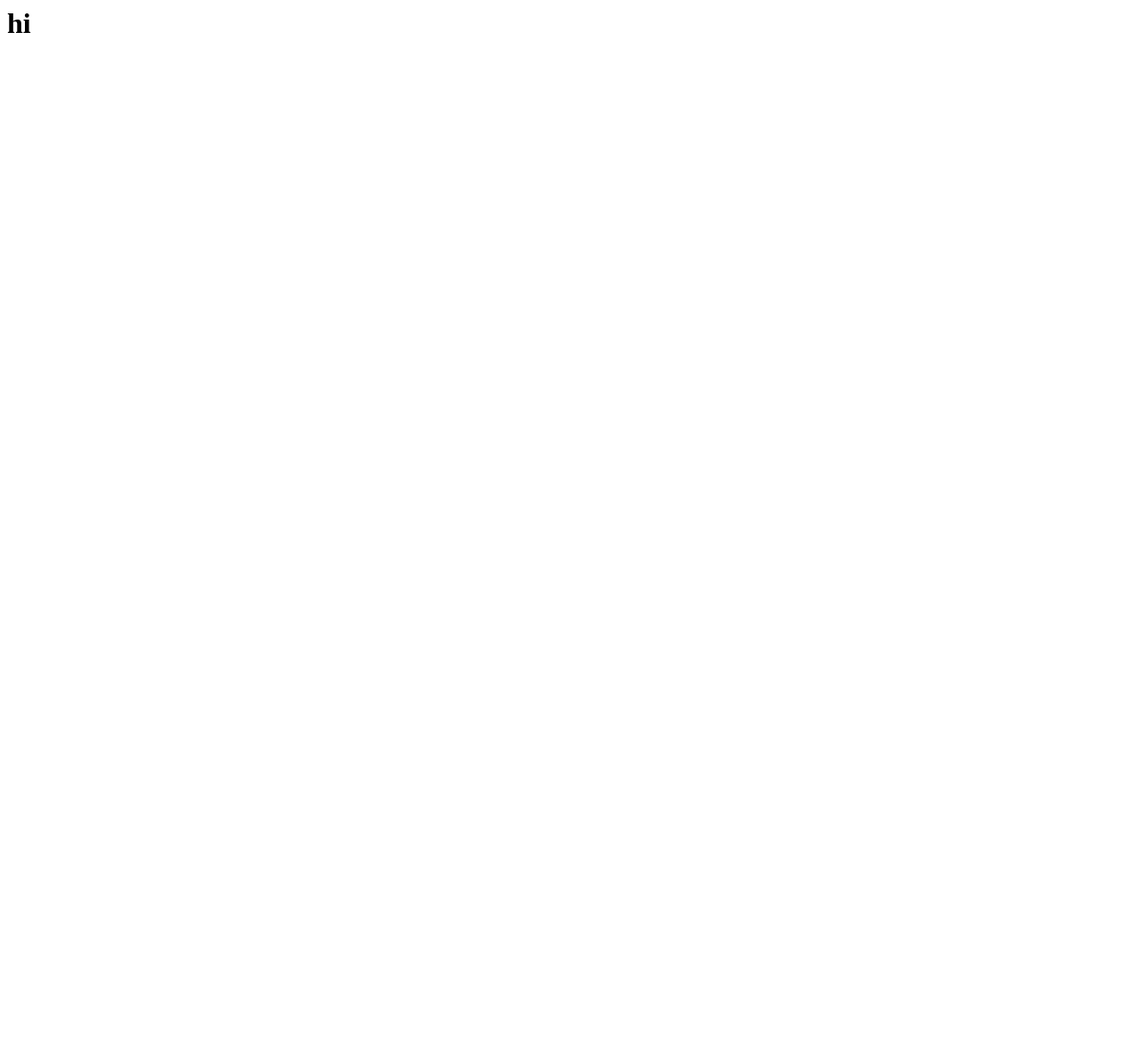
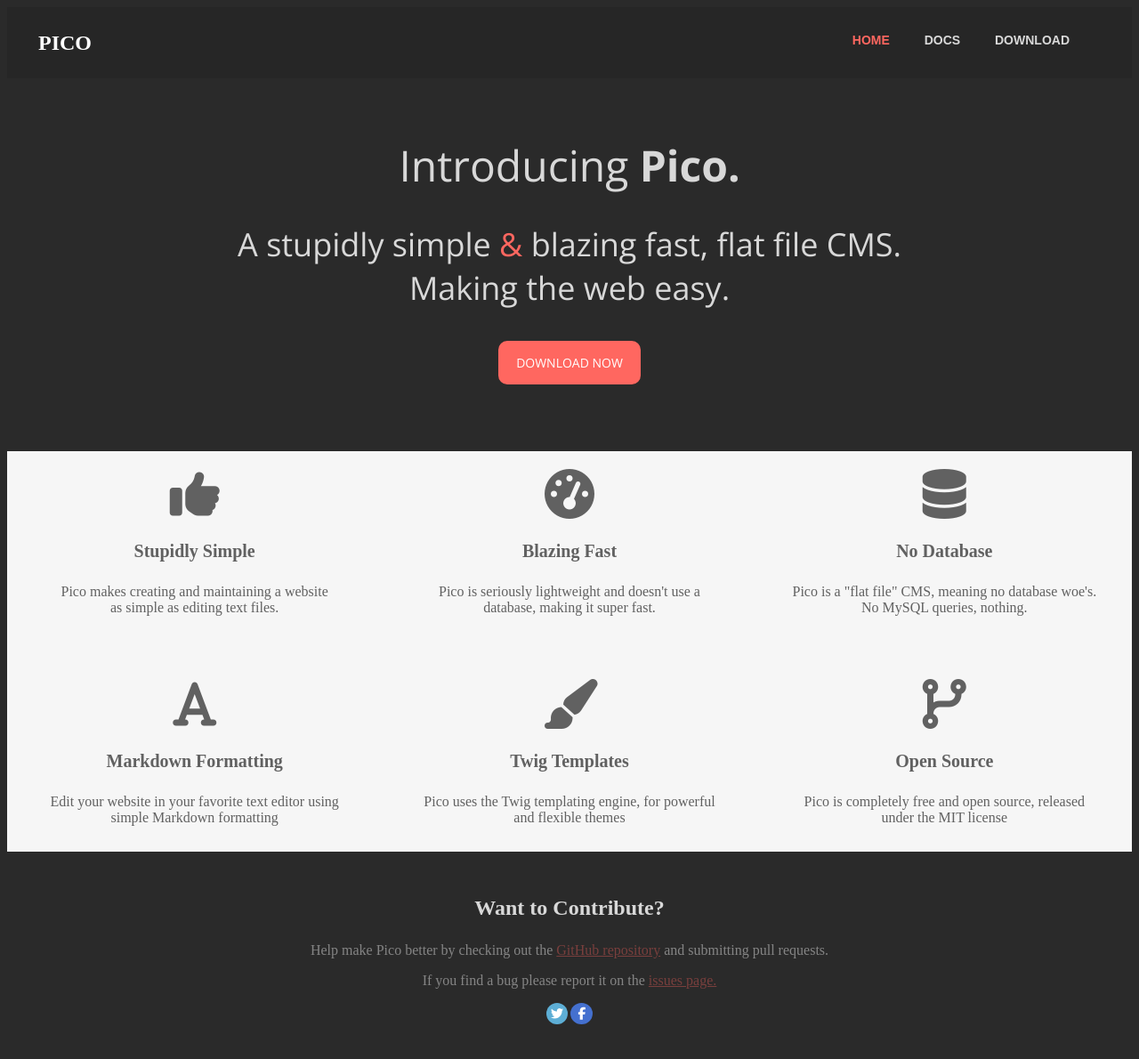
Before and after one commit to smontoro/pico, a plain HTML site: page index.html in a window 1280 px wide. Shown: the whole page at 89% size. Before the commit the page ends 800 px from the top, so only its background shows below. Drawn offline with nearby package versions, Linux system fonts and the light colour scheme; files that its build step writes are made by us from their sources.

Commit message:
Add files via upload

```diff
--- a/index.html
+++ b/index.html
@@ -1 +1,94 @@
-<h1>hi</h1>
+<!DOCTYPE html>
+<html lang="en" class="fa-events-icons-ready">
+
+<head>
+	<!--Character Set-->
+	<meta charset="utf-8">
+	<!--Website Creator-->
+	<meta name="author" content="Codify Academy">
+	<meta name="description" content="A website replcation made by Codify Academy">
+	<!--Title-->
+	<title>Pico Site Replication</title>
+	<link rel="shortcut icon" href="favicon.ico">
+	<!--Google Fonts-->
+	<link href="http://fonts.googleapis.com/css?family=Open+Sans:400,300,700" rel="stylesheet" type="text/css">
+	<!--FontAwesome Icons-->
+	<script src="https://use.fontawesome.com/123bc09ff9.js"></script>
+	<link src="https://use.fontawesome.com/9a77ea3aef.js" media="all" rel="stylesheet">
+	<!--Custom CSS-->
+	<link rel="stylesheet" type="text/css" href="css/main.css">
+</head>
+<body>
+
+	<div class="navigation">
+		<span class="logo">PICO</span>
+		<ul>
+			<li class="active">
+				<a href="#">Home</a>
+			</li>
+			<li>
+				<a href="#">Docs</a>
+			</li>
+			<li>
+				<a href="#">Download</a>
+			</li>
+		</ul>
+	</div>
+
+	<div class="header">
+		<h1>Introducing <span>Pico.</span></h1>
+		<h2>A stupidly simple <span>&</span> blazing fast, flat file CMS. <br>Making the web easy.</h2>
+		<a href="#">download now</a>
+	</div>
+
+	<div class="features">
+		<div class="item">
+			<i class="fa fa-thumbs-up fa-4x"></i>
+			<h3>Stupidly Simple</h3>
+			<p>Pico makes creating and maintaining a website <br> as simple as editing text files.</p>
+		</div>
+		<div class="item">
+			<i class="fa fa-tachometer fa-4x"></i>
+			<h3>Blazing Fast</h3>
+			<p>Pico is seriously lightweight and doesn't use a <br> database, making it super fast.</p>
+		</div>
+		<div class="item">
+			<i class="fa fa-database fa-4x"></i>
+			<h3>No Database</h3>
+			<p>Pico is a "flat file" CMS, meaning no database woe's.<br>  No MySQL queries, nothing.</p>
+		</div>
+		<div class="item">
+			<i class="fa fa-font fa-4x"></i>
+			<h3>Markdown Formatting</h3>
+			<p>Edit your website in your favorite text editor using <br>simple Markdown formatting</p>
+		</div>
+		<div class="item">
+			<i class="fa fa-paint-brush fa-4x"></i>
+			<h3>Twig Templates</h3>
+			<p>Pico uses the Twig templating engine, for powerful<br>  and flexible themes</p>
+		</div>
+		<div class="item">
+			<i class="fa fa-code-fork fa-4x"></i>
+			<h3>Open Source</h3>
+			<p>Pico is completely free and open source, released<br>  under the MIT license</p>
+		</div>
+	</div>
+
+	<div class="footer">
+		<h4>Want to Contribute?</h4>
+		<p>Help make Pico better by checking out the <a href="#">GitHub repository</a> and submitting pull requests.</p>
+		<p>If you find a bug please report it on the <a href="#">issues page.</a></p>
+
+		<div id="social-icons">
+			<a href="#">
+				<i class="fa fa-twitter"></i>
+			</a>
+			<a href="#">
+				<i class="fa fa-facebook"></i>
+			</a>
+		</div>
+
+	</div>
+
+</body>
+</html>
--- /dev/null
+++ b/main.css
@@ -0,0 +1,150 @@
+body {
+	background: #2A2A2A;
+	font-size: 14px;
+}
+
+.navigation {
+	background: #262626;
+	height: 80px;
+}
+
+.navigation .logo {
+	text-transform: uppercase;
+	color: #fff;
+	float: left;
+	font-size: 24px;
+	font-weight: bold;
+	line-height: 20px;
+	margin-top: 15px;
+	padding: 15px 15px 15px 35px;
+}
+
+.navigation ul {
+	float: right;
+	font-family: arial;
+	font-size: 14px;
+	font-weight: bold;
+	padding: 15px 35px 15px 15px;
+}
+
+.navigation li {
+	display: inline;
+}
+
+.navigation li.active a {
+	color: #FF6760;
+}
+
+.navigation a {
+	color: #D8D8D8;
+	text-decoration: none;
+	text-transform: uppercase;
+	margin-right: 35px;
+}
+
+.header {
+	color: #D8D8D8;
+	font-family: 'Open Sans', sans-serif;
+	text-align: center;
+	font-weight: 300;
+}
+
+
+.header h1 {
+	font-weight: 300;
+	margin-top: 65px;
+	font-size: 48px;
+}
+
+.header h1 span {
+	font-weight: bold;
+}
+
+.header h2 {
+	font-size: 36px;
+    font-weight: 300;
+    margin: 25px 0;
+}
+
+.header h2 span {
+	color: #FF6760;
+}
+
+.header a {
+	color: white;
+	background: #FF6760;
+	display: inline-block;
+	border-radius: 10px;
+	margin: 10px 0 75px 0;
+	padding: 15px 20px;
+	text-decoration: none;
+	text-transform: uppercase;
+}
+
+.features {
+	background: #F6F6F6;
+	color: #616161;
+	height: 450px;
+}
+
+.item {
+	float: left;
+	margin: 15px 0;
+	padding: 5px 0 20px 0;
+	text-align: center;
+	width: 33.3333333333%;
+}
+
+.fa-4x {
+	font-size: 4em;
+}
+
+.item h3 {
+	font-size: 20px;
+    padding: 5px 0;
+    font-weight: bold;
+}
+
+.item p {
+	font-size: 16px;
+}
+
+.footer {
+	color: #D8D8D8;
+	text-align: center;
+}
+
+.footer h4 {
+	font-size: 24px;
+	margin: 50px 0 25px 0;
+	}
+
+.footer p {
+	color: #858585;
+	font-size: 16px;
+}
+
+.footer p a {
+	color: #793F3D;
+}
+
+#social-icons {
+	margin: 15px 0 50px 0;
+}
+
+#social-icons a {
+	color: white;
+	text-decoration: none;
+}
+
+#social-icons .fa-twitter {
+	background: #5DAED5;
+	border-radius: 50%;
+	padding: 5px;
+}
+
+#social-icons .fa-facebook {
+	background: #4470CF;
+	border-radius: 50%;
+	padding: 5px 8px;
+}
```
